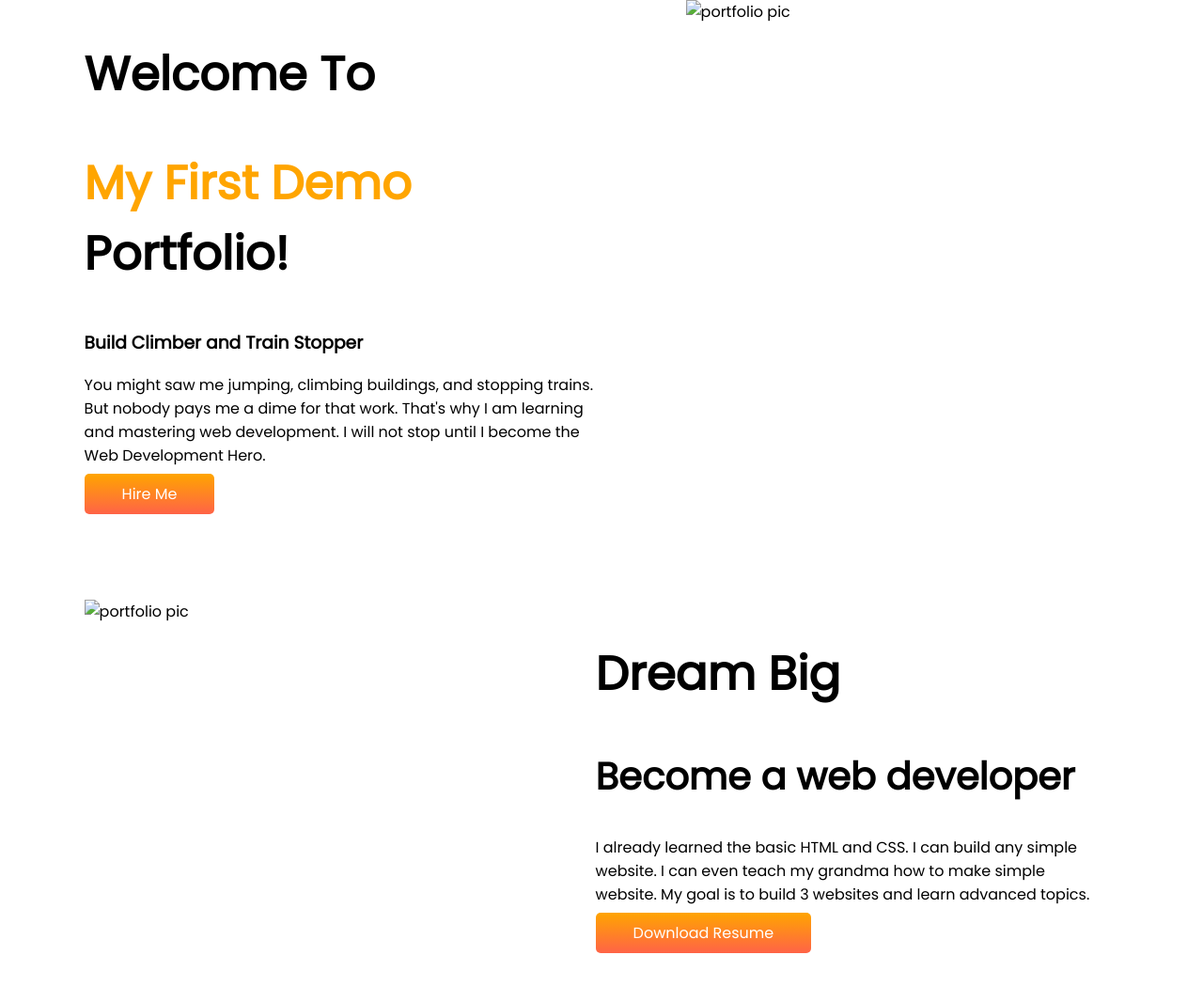
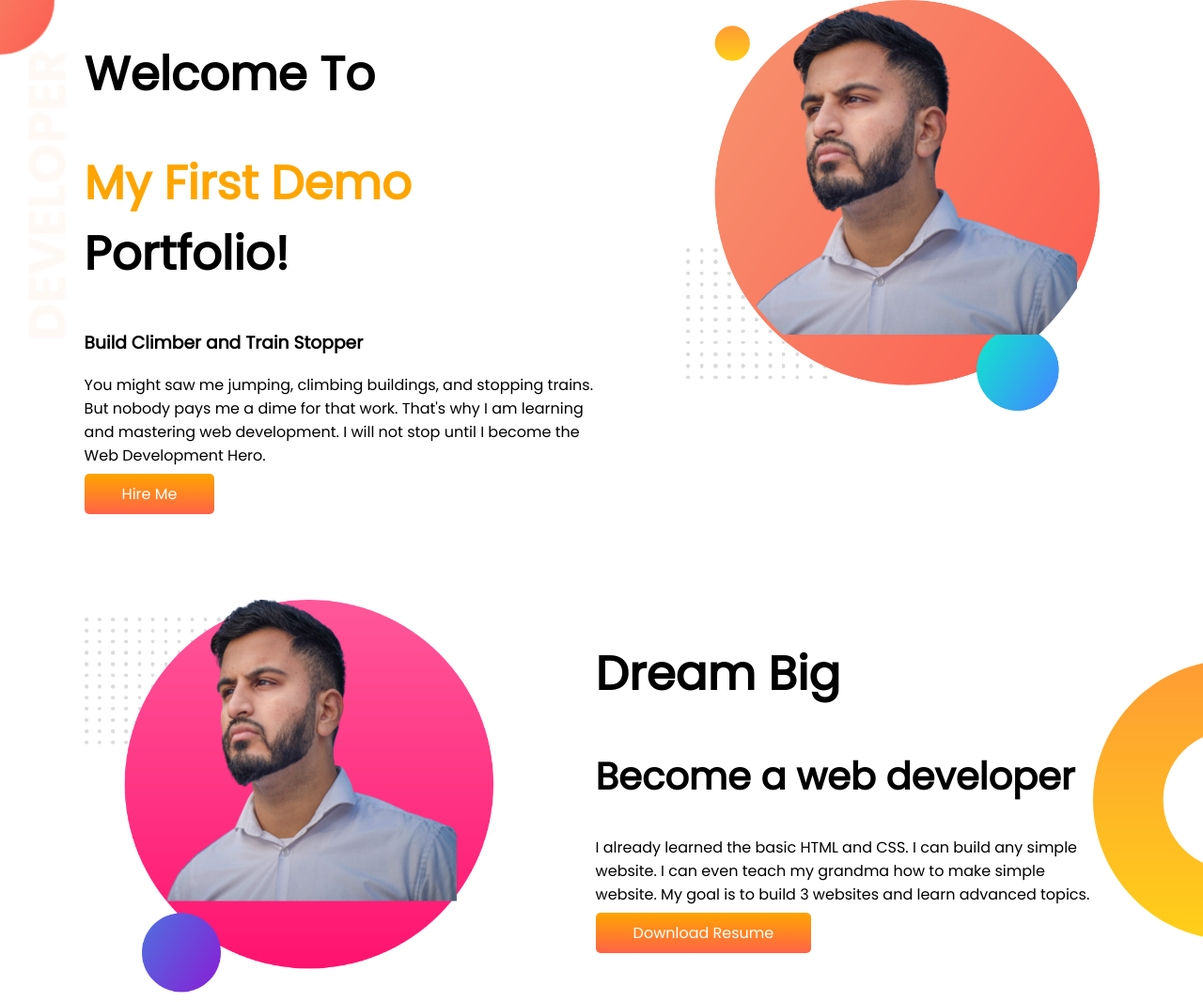
Before and after one commit to Tanvir-Ahmed-Chowdhury/developer-portfolio, a plain HTML site: page index.html in a window 1280 px wide. Shown: the top 1066 px of the page at 94% size. Drawn offline with Linux system fonts and the light colour scheme; the site is published under a folder, as on GitHub Pages, so addresses that start at the root find nothing.

Commit message:
image-resolved

```diff
--- a/index.html
+++ b/index.html
@@ -21,13 +21,13 @@
         </div>
 
         <div class="div1">
-            <img src="/images/port1.png" alt="portfolio pic">
+            <img src="images/port1.png" alt="portfolio pic">
         </div>
     </section>
 
     <section class="dream-big flexiable-container">
         <div class="div1">
-            <img src="/images/port2.png" alt="portfolio pic">
+            <img src="images/port2.png" alt="portfolio pic">
         </div>
         <div class="div2">
             <h1>Dream Big</h1>
--- a/style.css
+++ b/style.css
@@ -35,11 +35,11 @@ h2{
     font-weight: 500;
 }
 .top-banner{
-    background-image: url(/images/top-banner.png);
+    background-image: url(images/top-banner.png);
     background-repeat: no-repeat;
 }
 .dream-big{
-    background-image: url(/images/dream-bg.png);
+    background-image: url(images/dream-bg.png);
     background-repeat: no-repeat;
     background-position: right;
 }
@@ -52,7 +52,7 @@ h2{
     box-shadow: 10px 10px 40px gray;
 }
 .exp{
-    background-image: url(/images/exp-bg.png);
+    background-image: url(images/exp-bg.png);
     background-repeat: no-repeat;
     background-position: left ;
 }
```
